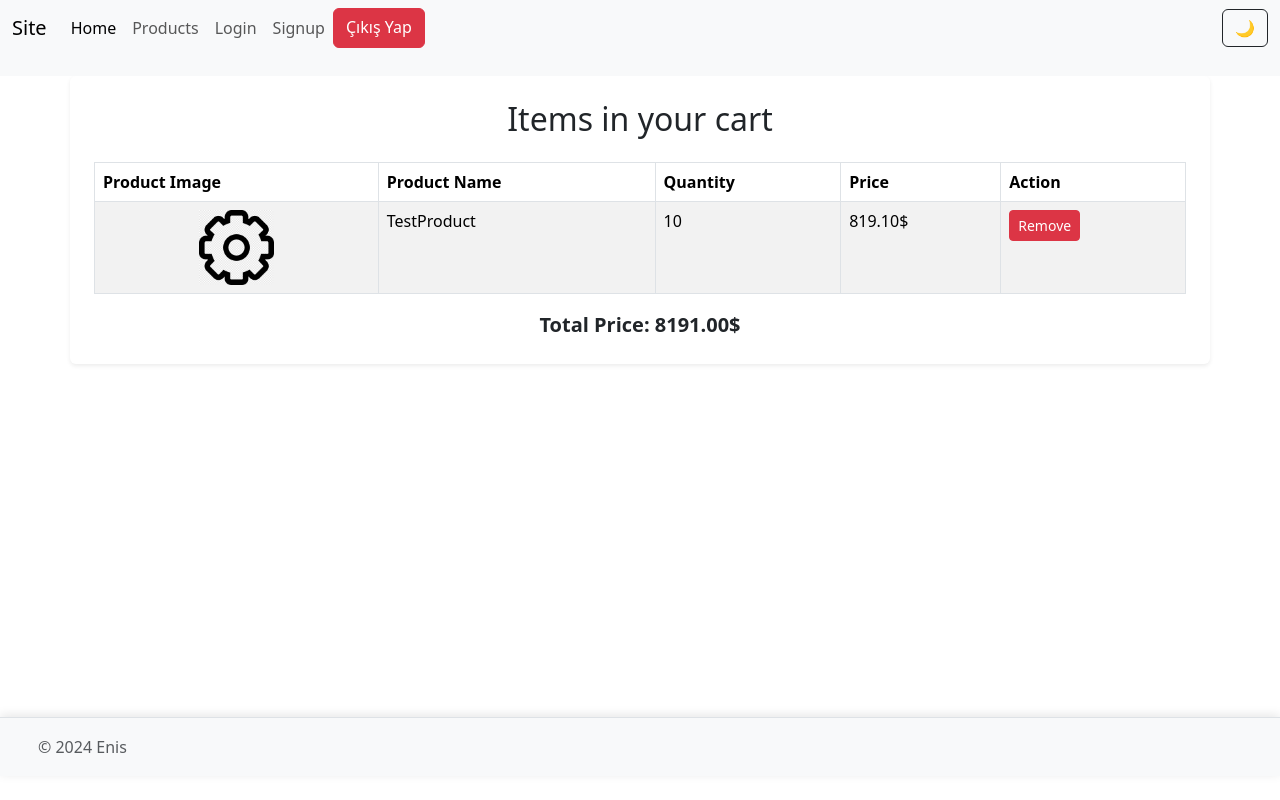
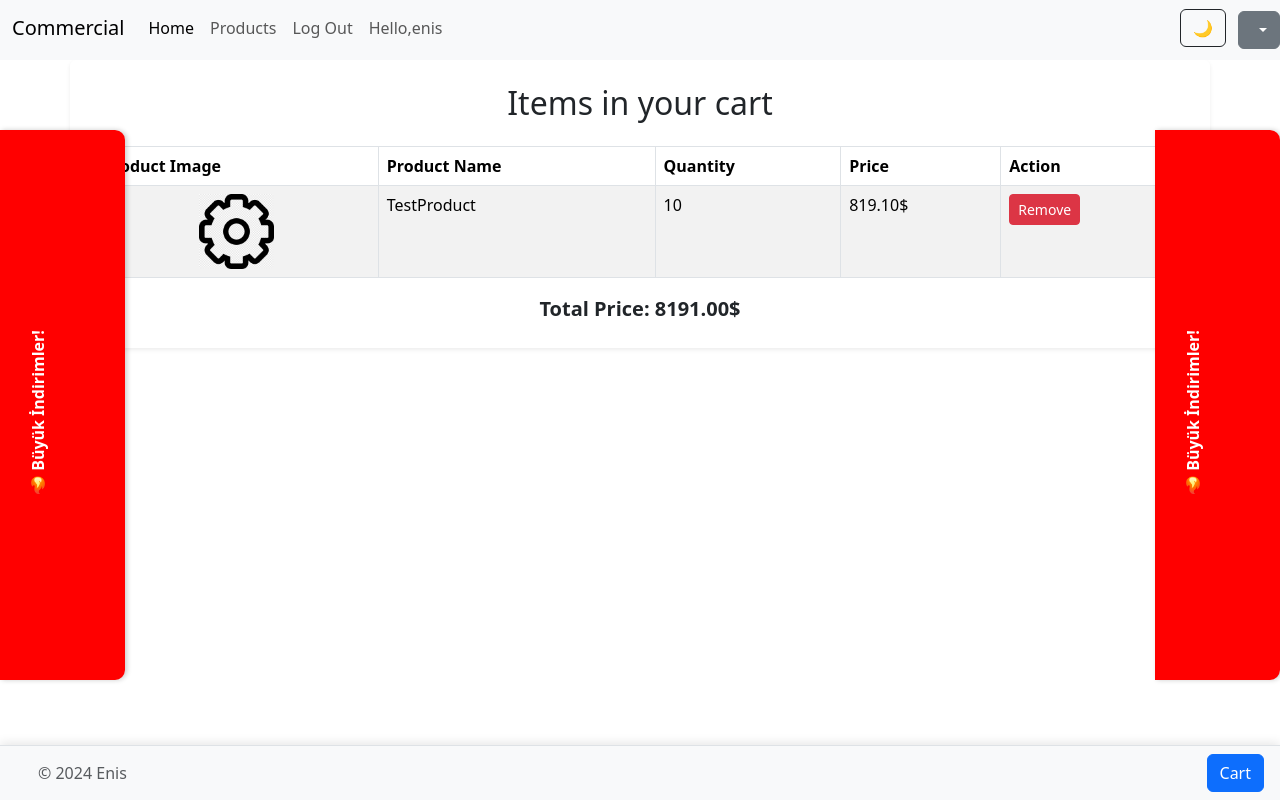
Before and after one commit to EnisDBZ/DjangoHomework, a Django app: page /cart/ in a window 1280 px wide. Run offline with Django 5.2, Linux system fonts and the light colour scheme; a user stored in the database is signed in; data comes from the database, SQL or seed files in the repository; tables that the repository leaves empty hold one stand-in row (values such as "Sample post").

Commit message:
Navbar-brand name changed.Authentication based changes.Banner added,cart button added to footer.

```diff
--- a/website_project/templates/base.html
+++ b/website_project/templates/base.html
@@ -12,9 +12,9 @@
 </head>
 <body>
     <!-- NAVBAR -->
-    <nav class="navbar navbar-expand-lg bg-body-tertiary">
-        <div class="container-fluid">
-          <a class="navbar-brand" href="#">Site</a>
+    <nav class="navbar navbar-expand-lg bg-body-tertiary  ">
+        <div class="container-fluid pb-1">
+          <a class="navbar-brand" href="{%url 'website_app:index'%}">Commercial</a>
           <button class="navbar-toggler" type="button" data-bs-toggle="collapse" data-bs-target="#navbarNav" aria-controls="navbarNav" aria-expanded="false" aria-label="Toggle navigation">
             <span class="navbar-toggler-icon"></span>
           </button>
@@ -26,29 +26,101 @@
               <li class="nav-item">
                 <a class="nav-link" href="{% url 'website_app:products' %}">Products</a>
               </li>
+              {% if not user.is_authenticated%}
               <li class="nav-item">
                 <a class="nav-link" href="{%url 'login'%}">Login</a>
               </li>
+
               <li class="nav-item">
                 <a class="nav-link" href="{%url 'website_app:signup'%}">Signup</a>
               </li>
+              {%endif%}
                 {% if user.is_authenticated %}
-                     <a href="{% url 'logout' %}?next=/" class="btn btn-danger">Çıkış Yap</a>
+                     <a href="{% url 'logout' %}?next=/" class="nav-link">Log Out</a>
+                {% endif %}
+                {%if user.is_authenticated%}
+                <li class="nav-item">
+                  <a class="nav-link">Hello,{{user.username}}</a>
+                </li>
                 {% endif %}
             </ul>
               </div>
                   <!-- Karanlık Mod Butonu -->
                   <button id="darkModeToggle" class="btn btn-outline-dark">🌙</button>
               </div>
+            </div>
+              <!-- User Icon -->
+              <div class="dropdown-center">
+                <button class="btn btn-secondary dropdown-toggle" type="button" data-bs-toggle="dropdown" aria-expanded="false">
+                 <img src="">
+                </button>
+                <ul class="dropdown-menu">
+                  <li><a class="dropdown-item" href="#">Action</a></li>
+                  <li><a class="dropdown-item" href="#">Action two</a></li>
+                  <li><a class="dropdown-item" href="#">Action three</a></li>
+                </ul>
+              </div>
+          </div>
           </div>
         </div>
       </nav>
+      <div class="side-banner">
+        <p>🔥 Büyük İndirimler!</p>
+    </div>
+    <div class="side-banner2">
+      <p>🔥 Büyük İndirimler!</p>
+  </div>
+
+<style>
+  .side-banner {
+    position: fixed;
+    right: 0;
+    bottom: 15%;
+    width: 125px;
+    height: 550px;
+    background-color: red;
+    color: white;
+    padding: 10px;
+    text-align: center;
+    font-weight: bold;
+    writing-mode: vertical-rl;
+    transform: rotate(180deg);
+    border-top-left-radius: 10px;
+    border-bottom-left-radius: 10px;
+    box-shadow: -2px 0px 5px rgba(0, 0, 0, 0.2);
+    cursor: pointer;
+}
+.side-banner:hover {
+    background-color: darkred;
+}
+.side-banner2{
+    position: fixed;
+    left: 0;
+    bottom: 15%;
+    width: 125px;
+    height: 550px;
+    background-color: red;
+    color: white;
+    padding: 10px;
+    text-align: center;
+    font-weight: bold;
+    writing-mode: vertical-rl;
+    transform: rotate(180deg);
+    border-top-left-radius: 10px;
+    border-bottom-left-radius: 10px;
+    box-shadow: -2px 0px 5px rgba(0, 0, 0, 0.2);
+    cursor: pointer;
+}
+.side-banner2:hover {
+    background-color: darkred;
+}
+</style>
     <!-- NAVBAR -->
     {%block content%}
 
     {%endblock %}
     <!-- FOOTER -->
-    <footer class="d-flex flex-wrap justify-content-between align-items-center py-3 my-4 border-top fixed-bottom">
+    <footer class="d-flex flex-wrap justify-content-between align-items-center py-2  border-top fixed-bottom">
         <div class="col-md-4 d-flex align-items-center">
           <a href="/" class="mb-3 me-2 mb-md-0 text-body-secondary text-decoration-none lh-1">
             <svg class="bi" width="30" height="24"><use xlink:href="#bootstrap"></use></svg>
@@ -57,9 +129,11 @@
         </div>
 
         <ul class="nav col-md-4 justify-content-end list-unstyled d-flex">
-          <li class="ms-3"><a class="text-body-secondary" href="#"><svg class="bi" width="24" height="24"><use xlink:href="#twitter"></use></svg></a></li>
-          <li class="ms-3"><a class="text-body-secondary" href="#"><svg class="bi" width="24" height="24"><use xlink:href="#instagram"></use></svg></a></li>
-          <li class="ms-3"><a class="text-body-secondary" href="#"><svg class="bi" width="24" height="24"><use xlink:href="#facebook"></use></svg></a></li>
+          <a href="{%url 'website_app:cart'%}">
+          <button id = 'cart' type="button" class="btn btn-primary position-relative me-3">
+            Cart <span class="position-absolute top-0 start-100 translate-middle badge border border-light rounded-circle bg-danger p-2 invisible"><span class="visually-hidden">Items</span></span>
+          </button>
+        </a>
         </ul>
       </footer>
     <!-- FOOTER -->
```
